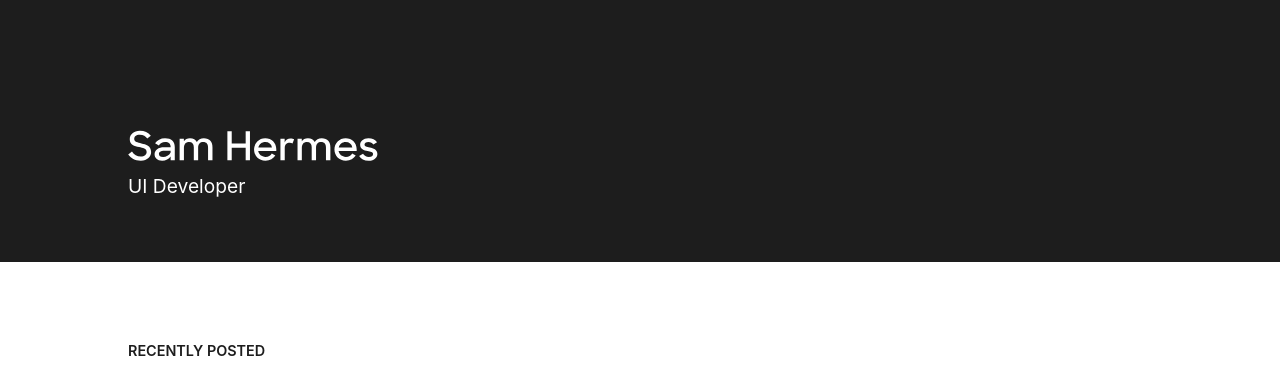
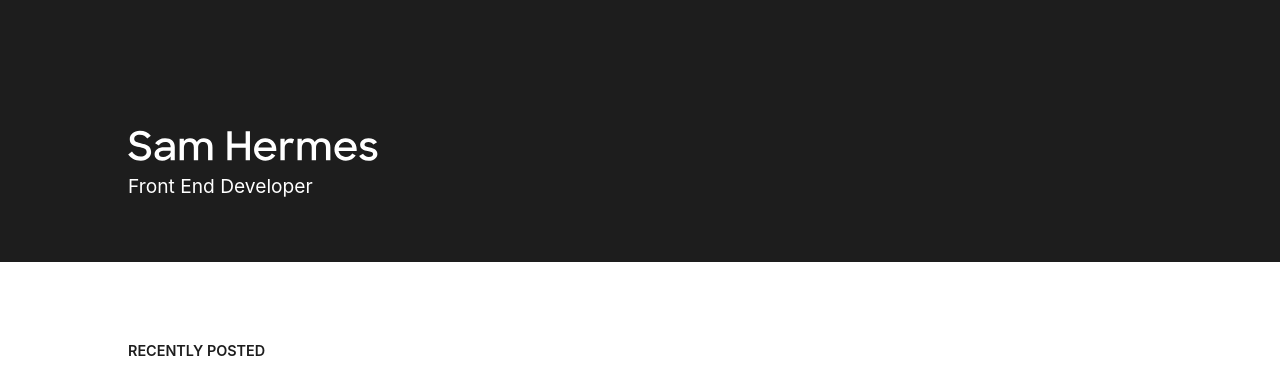
Before and after one commit to samhermes/samhermes.github.io, a Jekyll site: the page built from index.md, in a window 1280 px wide. Shown: the top 369 px of the page. Built offline with Jekyll 4.4.1, drawn with Linux system fonts in a browser that asks for light colours.

Commit message:
Update title

```diff
--- a/_config.yml
+++ b/_config.yml
@@ -7,7 +7,7 @@
 
 # Site settings
 title: Sam Hermes
-description: Web developer at Washington University in St. Louis
+description: Front End Developer at Washington University in St. Louis
 url: "https://samhermes.com"
 permalink: /posts/:title/
 
--- a/index.md
+++ b/index.md
@@ -3,7 +3,7 @@ layout: home
 ---
 <header class="home-header">
   {% include samhermes.svg %}
-  <p>UI Developer</p>
+  <p>Front End Developer</p>
 </header>
 <div class="post-list">
   <h2>Recently Posted</h2>
```
